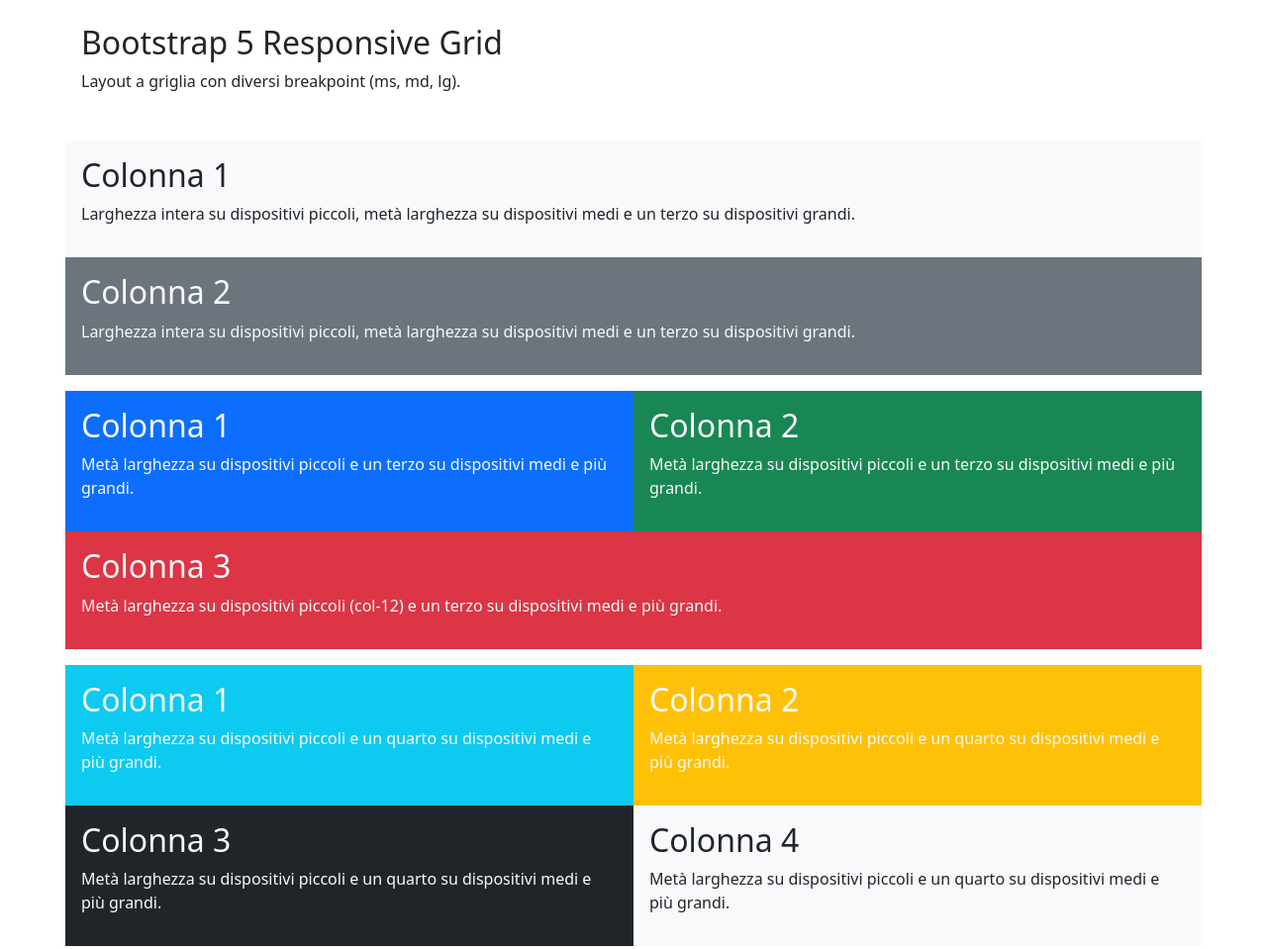
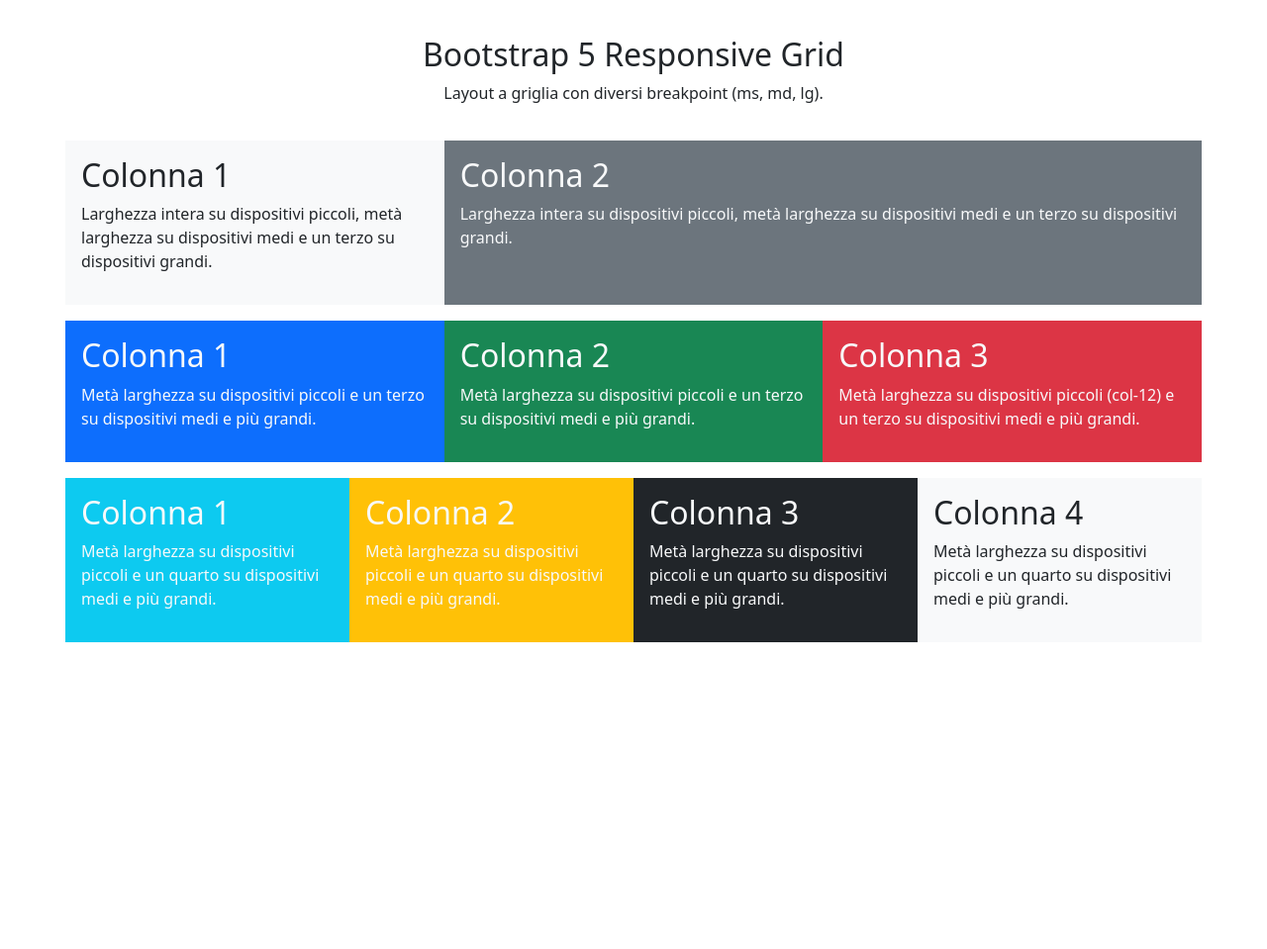
Before and after one commit to Kevin-Garri/-htmlcss-bootstrap-layout-, a plain HTML site: page css/index.html in a window 1280 px wide. Shown: the whole page at 99% size. After the commit the page ends 800 px from the top, so only its background shows below. Drawn offline with nearby package versions, Linux system fonts and the light colour scheme.

Commit message:
[add] desktop responsive

```diff
--- a/css/index.html
+++ b/css/index.html
@@ -15,21 +15,21 @@
 
 <body class="p-4">
   <header>
-    <div class="container">
+    <div class="container d-flex flex-column justify-content-center align-items-center">
       <h2>Bootstrap 5 Responsive Grid</h2>
       <p>Layout a griglia con diversi breakpoint (ms, md, lg).</p>
     </div>
   </header>
 
   <main>
-    <div class=" container p-2">
+    <div class="container p-2">
       <div class="row">
-        <div class="col-12 bg-light p-3">
+        <div class="col-12 bg-light p-3 col-xl-4">
           <h2>Colonna 1</h2>
           <p>Larghezza intera su dispositivi piccoli, metà larghezza su dispositivi medi e un terzo su dispositivi
             grandi.</p>
         </div>
-        <div class="col-12 bg-secondary p-3">
+        <div class="col-12 bg-secondary p-3 col-xl-8">
           <h2 class="text-light">Colonna 2</h2>
           <p class="text-light">Larghezza intera su dispositivi piccoli, metà larghezza su dispositivi medi e un terzo
             su dispositivi
@@ -40,15 +40,15 @@
 
     <div class="container p-2">
       <div class="row">
-        <div class="col-6 bg-primary p-3">
+        <div class="col-6 bg-primary p-3 col-xl-4">
           <h2 class="text-light">Colonna 1</h2>
           <p class="text-light">Metà larghezza su dispositivi piccoli e un terzo su dispositivi medi e più grandi.</p>
         </div>
-        <div class="col-6 bg-success p-3">
+        <div class="col-6 bg-success p-3 col-xl-4">
           <h2 class="text-light">Colonna 2</h2>
           <p class="text-light">Metà larghezza su dispositivi piccoli e un terzo su dispositivi medi e più grandi.</p>
         </div>
-        <div class="col-12 bg-danger p-3">
+        <div class="col-12 bg-danger p-3 col-xl-4">
           <h2 class="text-light">Colonna 3</h2>
           <p class="text-light">Metà larghezza su dispositivi piccoli (col-12) e un terzo su dispositivi medi e più
             grandi.</p>
@@ -58,19 +58,19 @@
 
     <div class="container p-2">
       <div class="row">
-        <div class="col-6 bg-info p-3">
+        <div class="col-6 bg-info p-3 col-xl-3">
           <h2 class="text-light">Colonna 1</h2>
           <p class="text-light">Metà larghezza su dispositivi piccoli e un quarto su dispositivi medi e più grandi.</p>
         </div>
-        <div class="col-6 bg-warning p-3">
+        <div class="col-6 bg-warning p-3 col-xl-3">
           <h2 class="text-light">Colonna 2</h2>
           <p class="text-light">Metà larghezza su dispositivi piccoli e un quarto su dispositivi medi e più grandi.</p>
         </div>
-        <div class="col-6 bg-dark p-3">
+        <div class="col-6 bg-dark p-3 col-xl-3">
           <h2 class="text-light">Colonna 3</h2>
           <p class="text-light">Metà larghezza su dispositivi piccoli e un quarto su dispositivi medi e più grandi.</p>
         </div>
-        <div class="col-6 bg-light p-3">
+        <div class="col-6 bg-light p-3 col-xl-3">
           <h2>Colonna 4</h2>
           <p>Metà larghezza su dispositivi piccoli e un quarto su dispositivi medi e più grandi.</p>
         </div>
```
